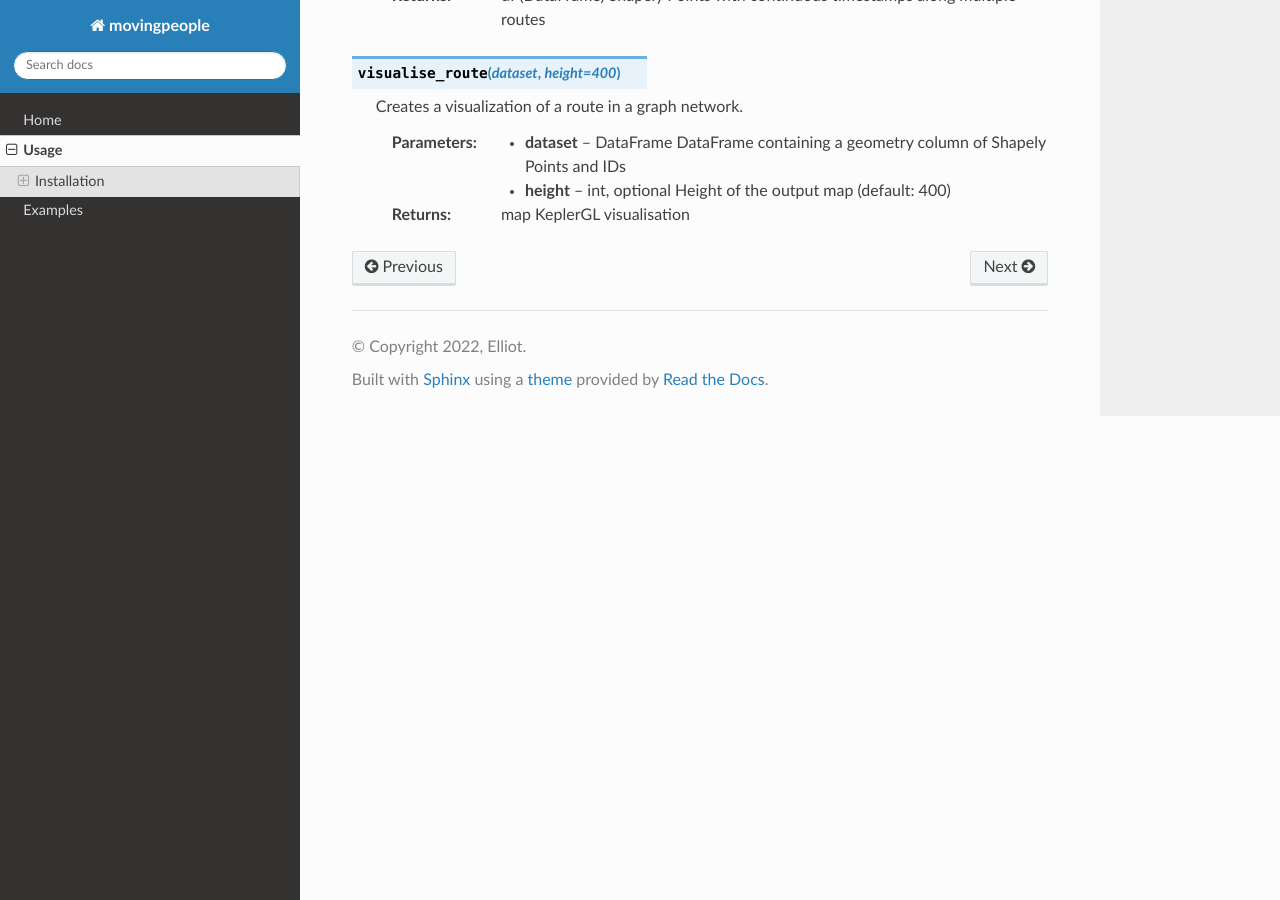
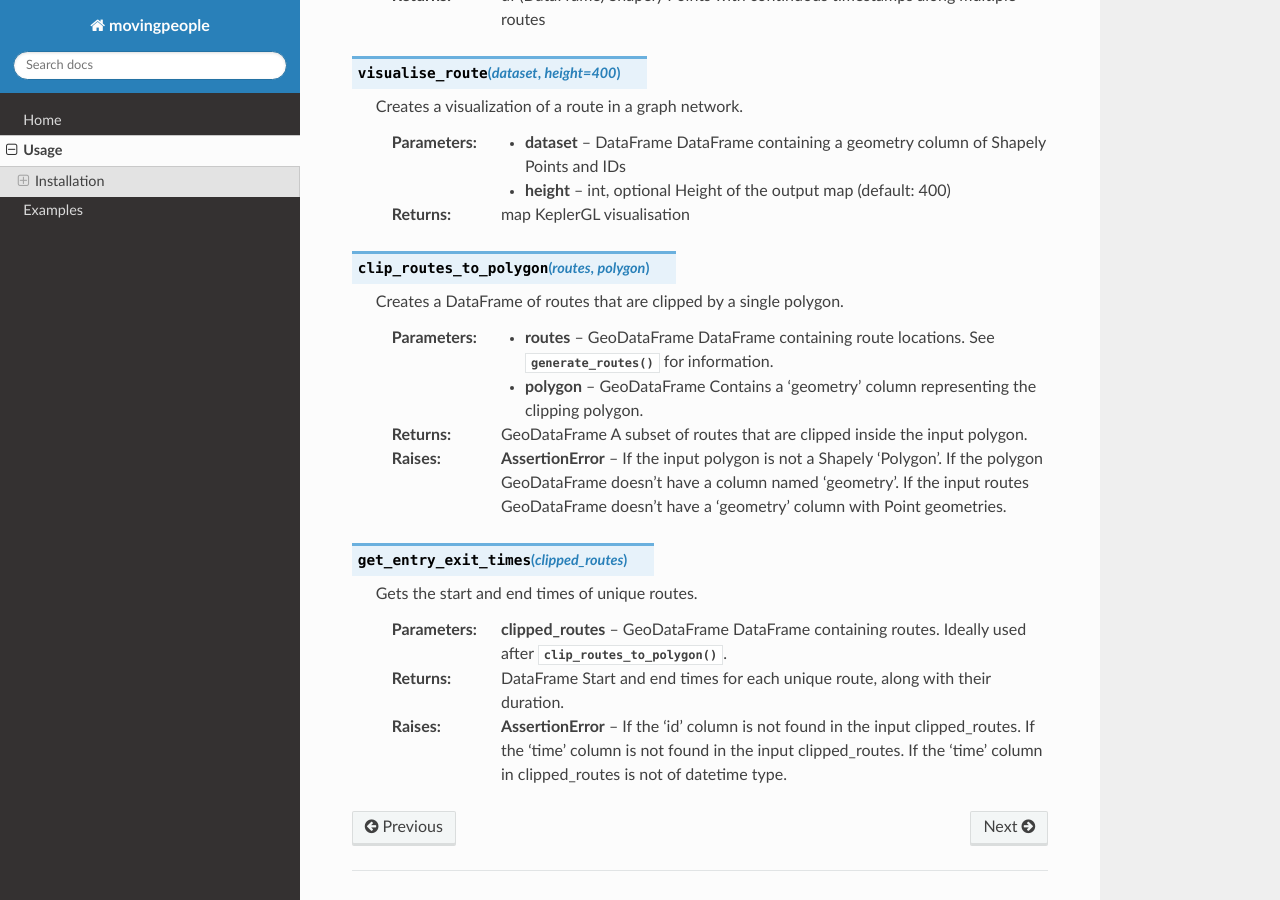
Before and after one commit to elz1582/movingpeople, a Sphinx documentation site: the page built from docs/usage.rst, in a window 1280 px wide and 900 px high, scrolled down 1355 px. Built offline with Sphinx 7.4.7 and the Read the Docs theme 2.0.0, drawn with Linux system fonts in a browser that asks for light colours; pages that are not in the unit, such as notebooks, are missing from menus.

Commit message:
Updated documentation

```diff
--- a/docs/usage.rst
+++ b/docs/usage.rst
@@ -79,5 +79,38 @@ To use movingpeople, first install it using pip:
       KeplerGL visualisation
 
 
+.. function:: clip_routes_to_polygon(routes, polygon)
+
+    Creates a DataFrame of routes that are clipped by a single polygon.
+
+    :param routes: GeoDataFrame
+        DataFrame containing route locations. See :func:`generate_routes` for information.
+    :param polygon: GeoDataFrame
+        Contains a 'geometry' column representing the clipping polygon.
+
+    :return: GeoDataFrame
+        A subset of routes that are clipped inside the input polygon.
+
+    :raises AssertionError:
+        If the input polygon is not a Shapely 'Polygon'.
+        If the polygon GeoDataFrame doesn't have a column named 'geometry'.
+        If the input routes GeoDataFrame doesn't have a 'geometry' column with Point geometries.
+
+
+.. function:: get_entry_exit_times(clipped_routes)
+
+    Gets the start and end times of unique routes.
+
+    :param clipped_routes: GeoDataFrame
+        DataFrame containing routes. Ideally used after :func:`clip_routes_to_polygon`.
+
+    :return: DataFrame
+        Start and end times for each unique route, along with their duration.
+
+    :raises AssertionError:
+        If the 'id' column is not found in the input clipped_routes.
+        If the 'time' column is not found in the input clipped_routes.
+        If the 'time' column in clipped_routes is not of datetime type.
+
 .. toctree::
    Home
```
Also changed, not shown: README.md (+0 -2 lines), docs/examples.rst (+26 -0 lines), movingpeople/README.md.
